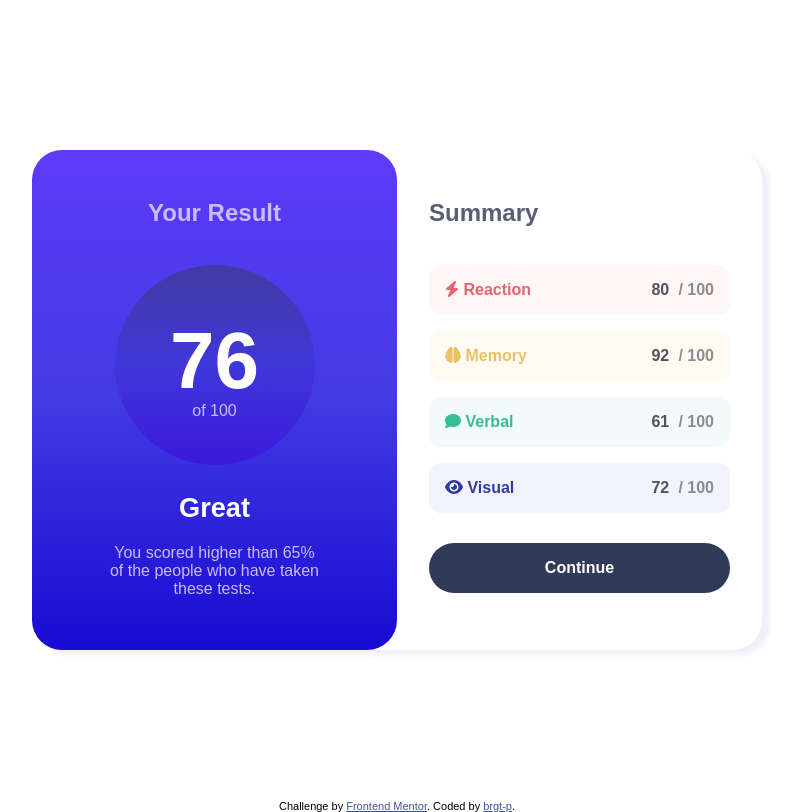
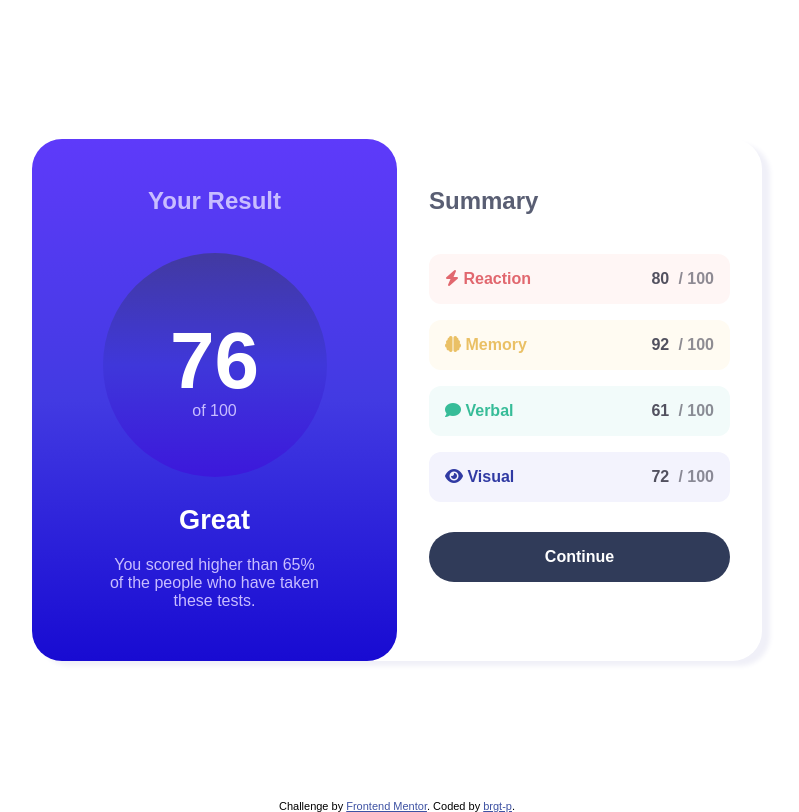
Before and after one commit to brgt-p/results-summary-component-main, a plain HTML site: page index.html in a window 1280 px wide. Shown: the whole page, without its empty margins (243-1042 px from the left). Drawn offline with Linux system fonts and the light colour scheme.

Commit message:
Adjusted bubble size

```diff
--- a/main.css
+++ b/main.css
@@ -191,8 +191,8 @@ p {
   }
 
   .result-bubble {
-    width: 25vh;
-    height: 25vh;
+    width: 28vh;
+    height: 28vh;
   }
 
   .highscore {
```
